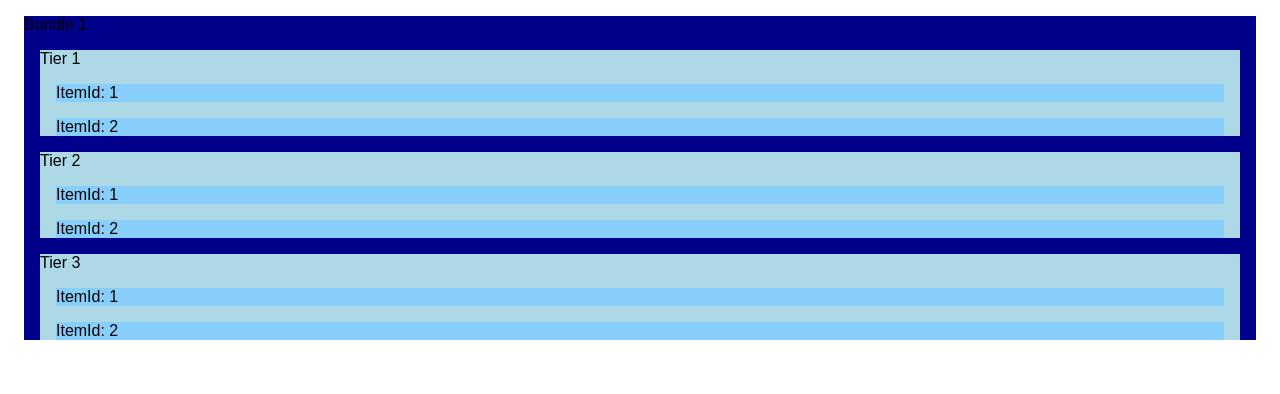
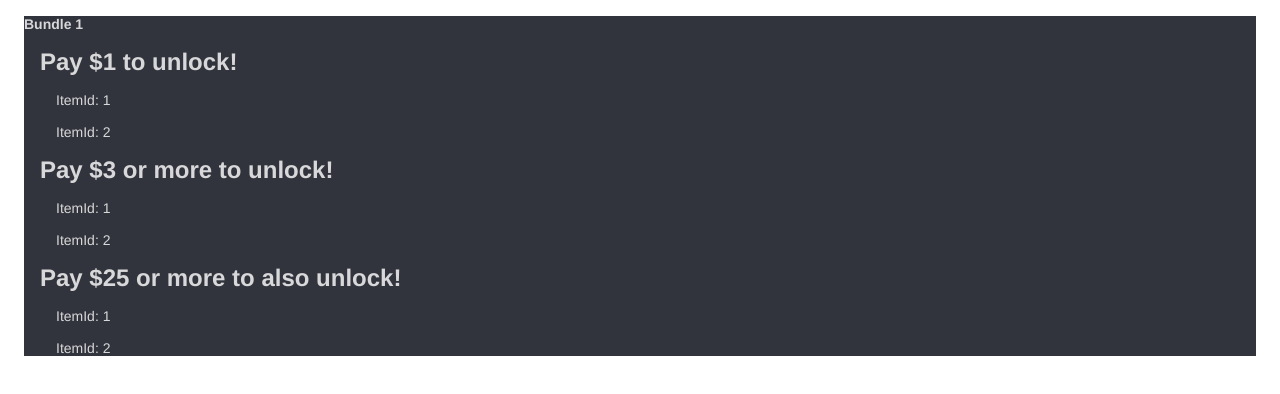
Before and after one commit to rpt23-team-feedback/Tier-Mark, a React app: page / in a window 1280 px wide. Shown: the top 394 px of the page. Built offline with nearby package versions, Linux system fonts and the light colour scheme; no server answers; the HTML template or start-up script is replaced by a standard one.

Commit message:
Changes to make information appear more like a HumbleBundle page. Pulled in cost data for bundle.

```diff
--- a/database/seed.js
+++ b/database/seed.js
@@ -17,15 +17,17 @@
       bundleId: bundleId,
       tierId: tierId1,
       tierOrder: 1,
+      cost: cost,
     }, {
       bundleId: bundleId,
       tierId: tierId2,
+      tierOrder: 2,
       cost: cost,
-      tierOrder: 2,
     }, {
       bundleId: bundleId,
       tierId: tierId3,
       tierOrder: 3,
+      cost: cost,
     });
   }
   return bundleData;
--- a/src/components/item.css
+++ b/src/components/item.css
@@ -1,5 +1,8 @@
 .item-view {
   margin: 1rem;
-  background-color: lightskyblue;
-  font-weight: 200;
+  font-family: "Sofia Pro", "Helvetica Neue", Helvetica, Arial, sans-serif;
+  font-size: 14px;
+  font-weight: 400;
+  color: #d8d8da;
+  background-color: #31343C;
 }
--- a/src/components/item.jsx
+++ b/src/components/item.jsx
@@ -11,7 +11,7 @@
       itemId: this.props.itemId,
       itemName: 'game 1', // from Item service
       itemImage: '',  // from Item service
-      availability: '', // from System Requirements service
+      availability: 'Steam', // from System Requirements service
       feedback: {
         positiveReviews: 90,  // from Reviews service
         numberOfReviews: 526, // from Reviews service
@@ -27,7 +27,7 @@
     this.setState({
       itemId: this.props.itemId
     });
-    this.getItem();
+    // this.getItem();
     this.getAvailability();
     this.getReviews();
   }
--- a/src/components/tier.css
+++ b/src/components/tier.css
@@ -1,5 +1,8 @@
 .tier {
   margin: 1rem;
-  font-family: Arial, Helvetica, sans-serif;
-  background-color: lightblue;
+  font-family: "Sofia Pro", "Helvetica Neue", Helvetica, Arial, sans-serif;
+  font-size: 24px;
+  font-weight: 700;
+  color: #d8d8da;
+  background-color: #31343C;
 }
--- a/src/components/tier.jsx
+++ b/src/components/tier.jsx
@@ -8,7 +8,7 @@
     super (props);
     this.state = {
       tierId: this.props.tierId,  // from this service
-      tierCost: 1,  // minimum cost
+      tierCost: this.props.tierCost,
       items: {
         item1: 1,
         item2: 2,
@@ -20,6 +20,8 @@
   componentDidMount() {
     this.setState({
       tierId: this.props.tierId,
+      tierCost: this.props.tierCost,
+      tierType: this.props.tierType,
     });
     this.getTierData();
   }
@@ -47,18 +49,28 @@
 
   render() {
 
-    let items = this.state.items;
+    var costText = this.state.tierCost;
 
-    let itemsArray = [];
+    var items = this.state.items;
 
-    for (let key in items) {
-      let itemId = items[key];
+    var itemsArray = [];
+
+    for (var key in items) {
+      var itemId = items[key];
       itemsArray.push(<Item key={itemId} itemId={itemId}/>)
+    }
+
+    if (this.state.tierType === "1") {
+      costText = "Pay $1 to unlock!";
+    } else if (this.state.tierType === "2") {
+      costText = "Pay $" + this.state.tierCost + " or more to unlock!";
+    } else if (this.state.tierType === "3") {
+      costText = "Pay $" + this.state.tierCost + " or more to also unlock!";
     }
 
     return (
       <div key={this.props.tierId} className="tier">
-        Tier {this.state.tierId}
+        {costText}
         {itemsArray}
         {/* <Item key={this.state.items.item1} itemId={this.state.items.item1}/> */}
       </div>
--- a/src/index.css
+++ b/src/index.css
@@ -1,5 +1,8 @@
 .tiers-container {
   margin: 1rem;
-  font-family: Arial, Helvetica, sans-serif;
-  background-color: darkblue;
+  font-family: "Sofia Pro", "Helvetica Neue", Helvetica, Arial, sans-serif;
+  font-size: 14px;
+  font-weight: 700;
+  color: #d8d8da;
+  background-color: #31343C;
 }
--- a/src/index.jsx
+++ b/src/index.jsx
@@ -10,8 +10,11 @@
     this.state = {
       bundleId: 1,
       tier1Id: 1,
+      tier1Cost: 1,
       tier2Id: 2,
+      tier2Cost: 3, // from Top Contributors
       tier3Id: 3,
+      tier3Cost: 25,
     }
     this.getBundleData = this.getBundleData.bind(this);
   }
@@ -33,6 +36,7 @@
           tier1Id: data.tier1Id,
           tier2Id: data.tier2Id,
           tier3Id: data.tier3Id,
+          tier3Cost: data.tier3Cost,
         });
       },
       error: (err) => {
@@ -45,9 +49,9 @@
     return (
       <div className="tiers-container">
         Bundle {this.state.bundleId}
-        <Tier key={this.state.tier1Id} tierId={this.state.tier1Id}/>
-        <Tier key={this.state.tier2Id} tierId={this.state.tier2Id}/>
-        <Tier key={this.state.tier3Id} tierId={this.state.tier3Id}/>
+        <Tier key={this.state.tier1Id} tierId={this.state.tier1Id} tierCost={this.state.tier1Cost} tierType="1"/>
+        <Tier key={this.state.tier2Id} tierId={this.state.tier2Id} tierCost={this.state.tier2Cost} tierType="2"/>
+        <Tier key={this.state.tier3Id} tierId={this.state.tier3Id} tierCost={this.state.tier3Cost} tierType="3"/>
       </div>
     )
   }
```
Also changed, not shown: 1 other file (tests, documents, lock files or other folders).
